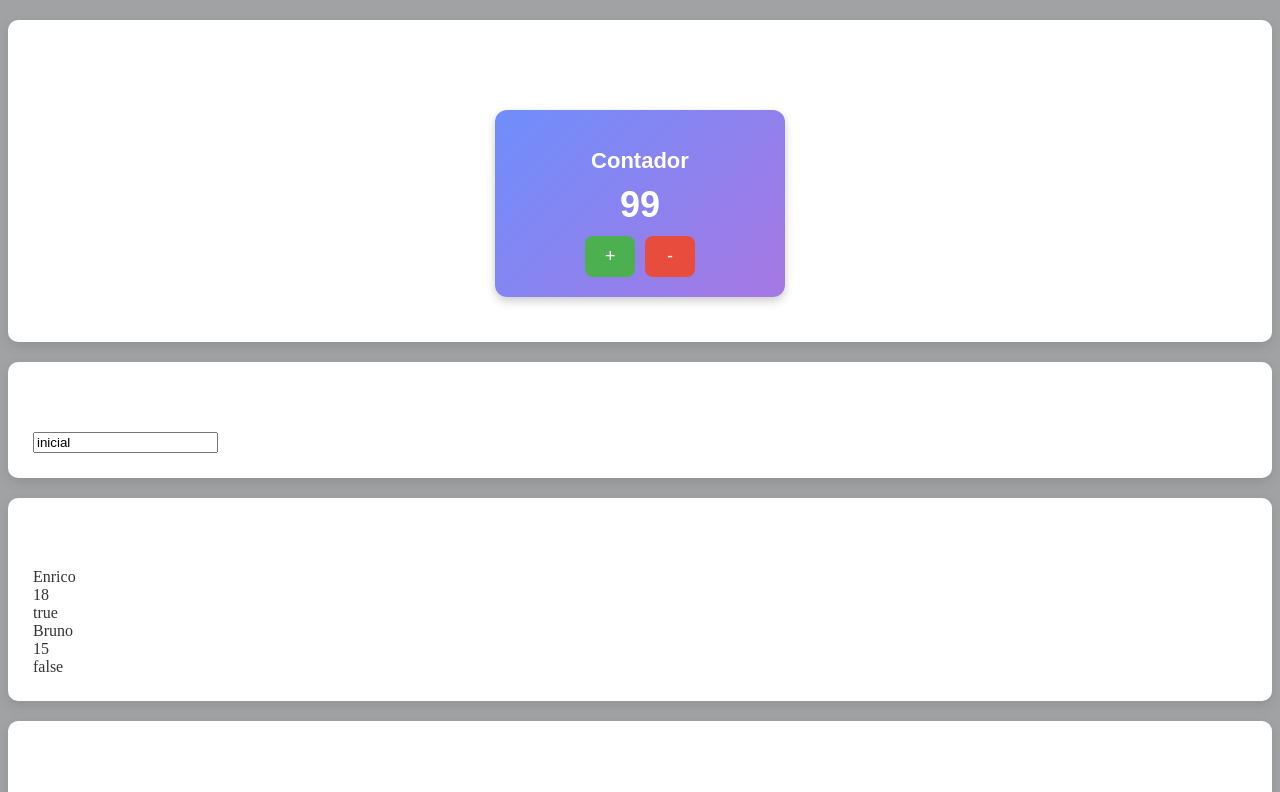
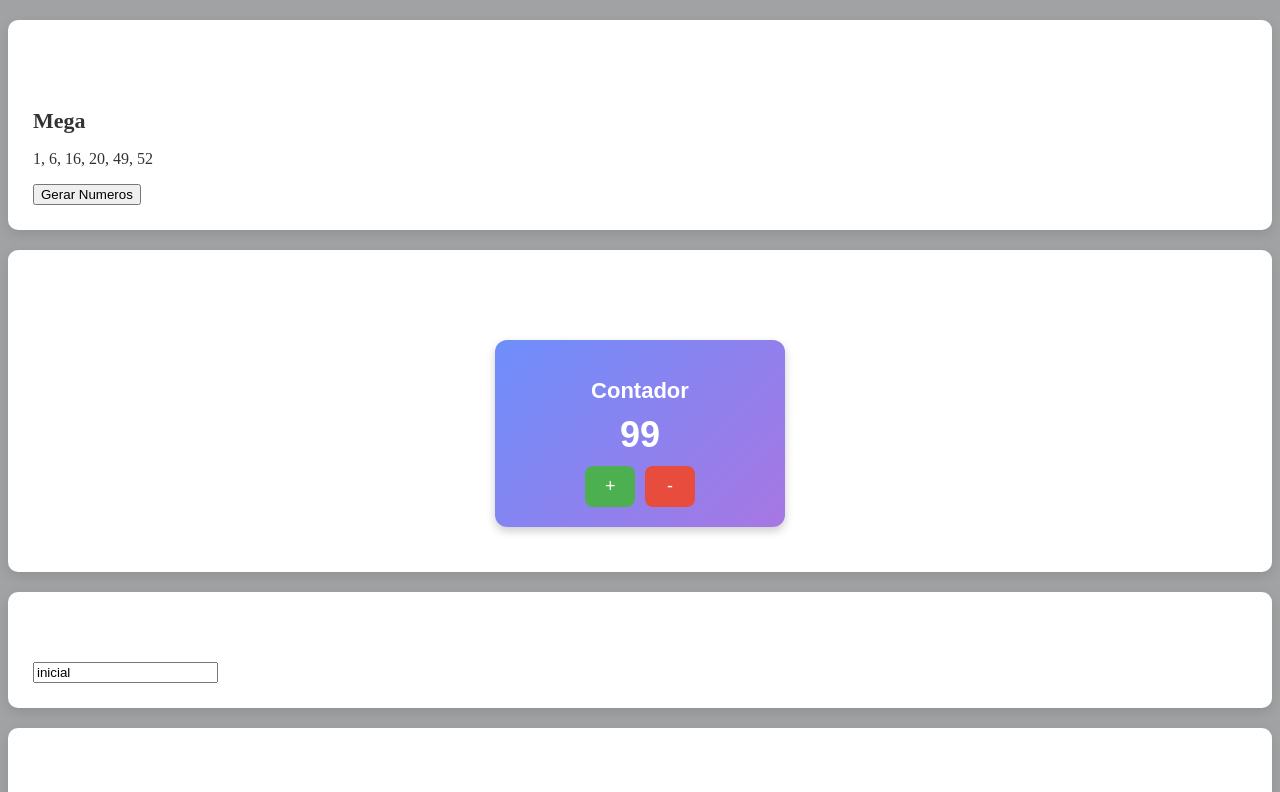
Before and after one commit to juancoutinhoflooxmongagua/fundamentos-react, a React (Create React App) app: page / in a window 1280 px wide. Shown: the top 792 px of the page. Built offline with nearby package versions, Linux system fonts and the light colour scheme.

Commit message:
feat: complete Challenge Megasena || All functions

```diff
--- a/src/app.jsx
+++ b/src/app.jsx
@@ -16,13 +16,16 @@ import Userinfo from './components/conditional/userinfo'
 import FatherDirection from './components/comunication/FatherDirection'
 import SoonDirection from './components/comunication/SoonDirection'
 import Input from './components/formulario/input'
-
+import Mega from './components/megasena/Mega'
 export default _ => (
     <div id="app">
 
+        <Card>
+            <Mega></Mega>
+        </Card>
 
         <Card>
-        <Contador initialNumber={99}></Contador>
+            <Contador initialNumber={99}></Contador>
         </Card>
         <Card>
             <Input></Input>
--- /dev/null
+++ b/src/components/megasena/Mega.jsx
@@ -0,0 +1,32 @@
+import React, { useState } from "react";
+
+function genNumber(qtde) {
+    const numbers = Array(qtde).fill(0).reduce((nums) => {
+        const newNumber = gerarNumeroNaoContido(1, 60, nums);
+        return [...nums, newNumber];
+    }, []).sort((a, b) => a - b); // Ordenando os números gerados
+
+    return numbers;
+}
+
+function gerarNumeroNaoContido(min, max, array) {
+    const random = parseInt(Math.random() * (max - min + 1)) + min;
+
+    if (!array.includes(random)) {
+        return random;
+    } else {
+        return gerarNumeroNaoContido(min, max, array);
+    }
+}
+
+export default function Mega(props) {
+    const [numbers, setNumbers] = useState(genNumber(props.qtde || 6));
+
+    return (
+        <div>
+            <h2>Mega</h2>
+            <p>{numbers.join(", ")}</p> {/* Para exibir os números separados por vírgula */}
+            <button onClick={_ => setNumbers(genNumber(props.qtde || 6))}>Gerar Numeros</button>
+        </div>
+    );
+}
```
